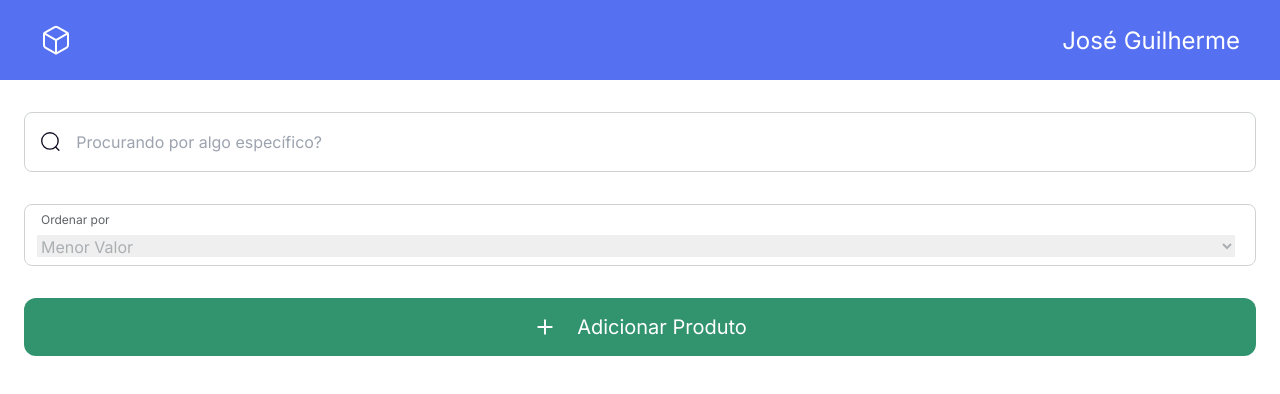
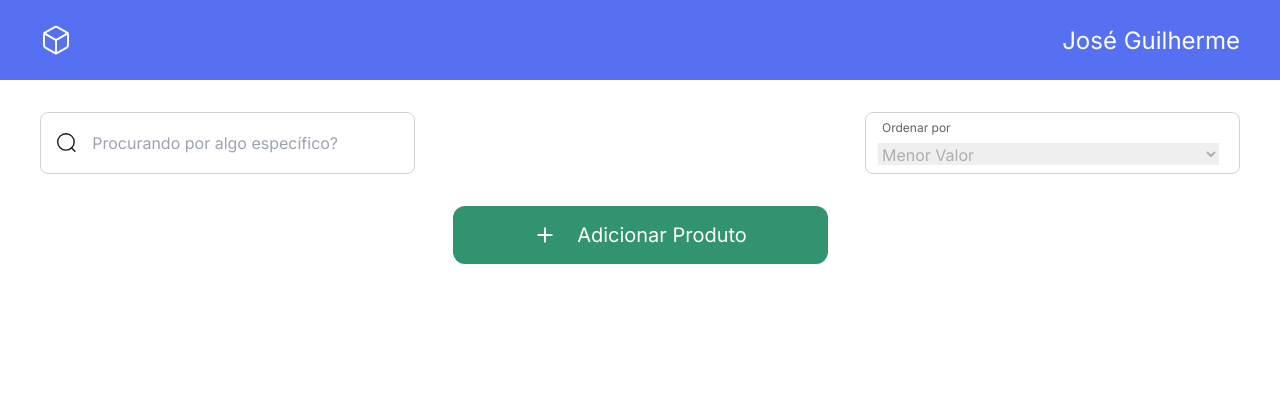
Before and after one commit to zehguilherme/ecommerce-crud, a React (Vite) app in the folder web/: page / in a window 1280 px wide. Shown: the top 394 px of the page. Built offline with nearby package versions, Linux system fonts and the light colour scheme.

Commit message:
Make form inputs and product button responsive; Add more properties to search component and select component

```diff
--- a/web/src/App.tsx
+++ b/web/src/App.tsx
@@ -19,6 +19,10 @@ function App() {
     },
   ];
 
+  function handleSearchInputChange(event: ChangeEvent<HTMLInputElement>) {
+    console.log(event.target.value);
+  }
+
   function handleOrderbyChange(event: ChangeEvent<HTMLSelectElement>) {
     setOrderbySelectedOption(event.target.value);
   }
@@ -27,11 +31,14 @@ function App() {
     <>
       <Header />
 
-      <main className="px-6 py-8">
-        <div className="flex flex-col gap-8">
+      <main className="max-w-[1200px] mx-auto">
+        <div className="px-6 py-8 xl:px-0 flex flex-col xl:items-center gap-8">
+          <div className="gap-8 flex flex-col xl:flex-row xl:w-full xl:justify-between">
             <Search
               label="Pesquisar"
               placeholder="Procurando por algo específico?"
+              onChange={handleSearchInputChange}
+              className="xl:min-w-[375px]"
             />
 
             <Select
@@ -39,11 +46,13 @@ function App() {
               options={orderbyHtmlElementOptions}
               onChange={handleOrderbyChange}
               value={orderbySelectedOption}
+              className="xl:min-w-[375px]"
             />
+          </div>
 
           <a
             href="/"
-            className="capitalize bg-green-green1 px-4 py-[17px] rounded-xl w-full text-white font-normal text-xl flex justify-center items-center gap-5"
+            className="capitalize bg-green-green1 px-4 py-[17px] rounded-xl w-full xl:max-w-[375px] text-white font-normal text-xl flex justify-center items-center gap-5"
           >
             <Plus className="w-6 h-6" />
             Adicionar produto
--- a/web/src/components/inputs/Search.tsx
+++ b/web/src/components/inputs/Search.tsx
@@ -1,13 +1,23 @@
-import { Magnifier } from '../icons/Magnifier';
+import { ChangeEvent } from "react";
+import { Magnifier } from "../icons/Magnifier";
 
 type SearchProps = {
   label: string;
   placeholder: string;
+  className: string;
+  onChange: (event: ChangeEvent<HTMLInputElement>) => void;
 };
 
-export function Search({ label, placeholder }: SearchProps) {
+export function Search({
+  label,
+  placeholder,
+  className,
+  onChange,
+}: SearchProps) {
   return (
-    <div className="border-gray-gray1 border-[1px] rounded-lg px-4 py-[17px] flex items-center gap-x-4">
+    <div
+      className={`border-gray-gray1 border-[1px] rounded-lg px-4 py-[17px] flex items-center gap-x-4 ${className}`}
+    >
       <Magnifier className="w-auto h-[19.22px] text-black-black3" />
 
       <label htmlFor="search-input" className="sr-only">
@@ -21,6 +31,7 @@ export function Search({ label, placeholder }: SearchProps) {
           id="search-input"
           placeholder={placeholder}
           className="w-full font-normal"
+          onChange={onChange}
         />
       </div>
     </div>
--- a/web/src/components/inputs/Select.tsx
+++ b/web/src/components/inputs/Select.tsx
@@ -1,4 +1,4 @@
-import React, { ChangeEvent } from 'react';
+import { ChangeEvent } from "react";
 
 type SelectProps = {
   labelText: string;
@@ -7,12 +7,21 @@ type SelectProps = {
     label: string;
   }>;
   value: string;
+  className: string;
   onChange: (event: ChangeEvent<HTMLSelectElement>) => void;
 };
 
-export function Select({ labelText, options, value, onChange }: SelectProps) {
+export function Select({
+  labelText,
+  options,
+  value,
+  className,
+  onChange,
+}: SelectProps) {
   return (
-    <div className="border-gray-gray1 border-[1px] rounded-lg px-4 py-2">
+    <div
+      className={`border-gray-gray1 border-[1px] rounded-lg px-4 py-2 ${className}`}
+    >
       <div className="flex flex-col gap-[7px]">
         <label
           htmlFor="select-element"
```
Also changed, not shown: 1 other file (tests, documents, lock files or other folders). Lines whose indentation alone changed are shown as unchanged.
